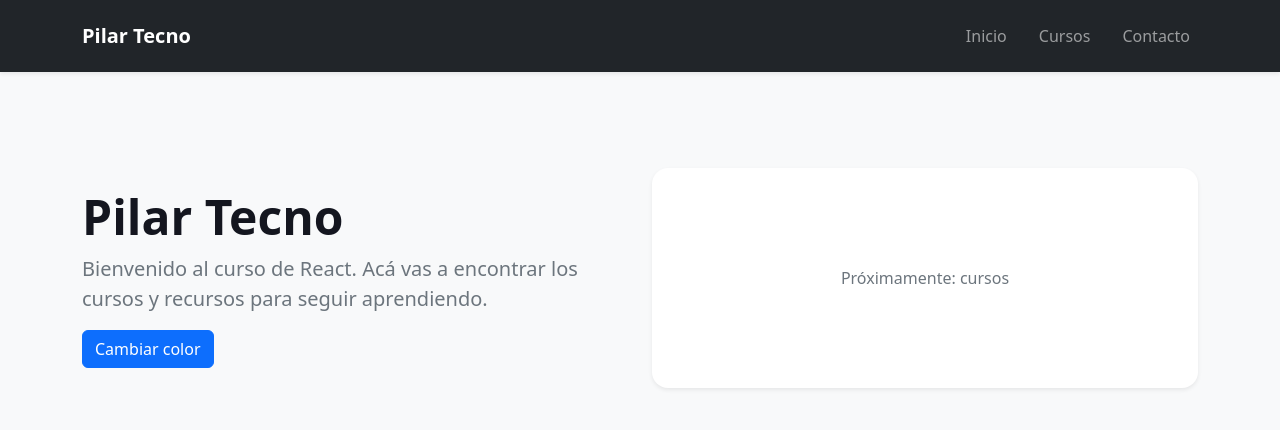
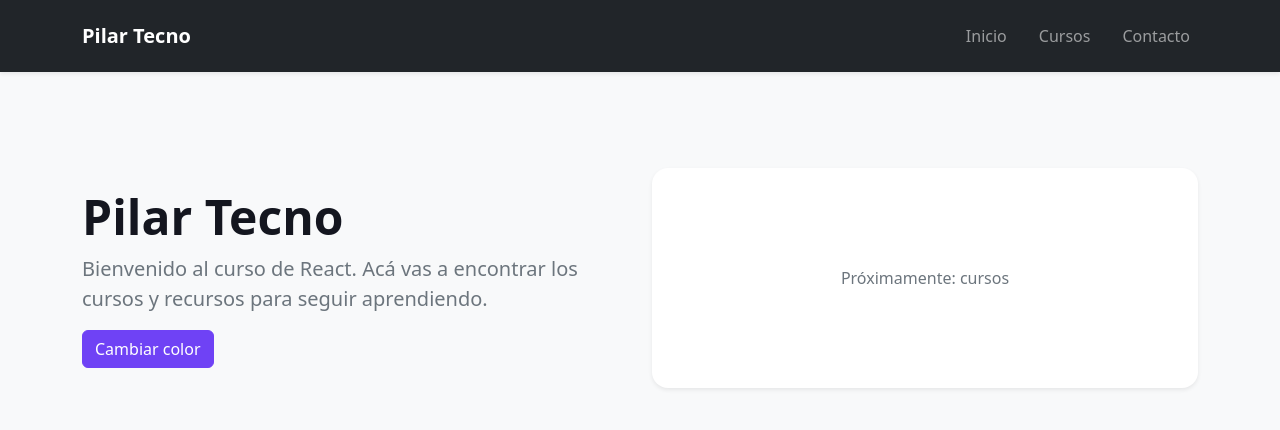
Before and after one commit to BrendaMollaret/landing-pilar-tecno, a React (Vite) app: page / in a window 1280 px wide. Shown: the top 430 px of the page. Built offline with nearby package versions, Linux system fonts and the light colour scheme.

Commit message:
fix: aplicar el color elegido al boton al aceptar el modal

```diff
--- a/src/components/BotonColor.tsx
+++ b/src/components/BotonColor.tsx
@@ -4,10 +4,19 @@ import { useState } from "react";
 const BotonColor = () => {
   const [mostrarModal, setMostrarModal] = useState(false);
   const [color, setColor] = useState("#6f42f5");
+  const [colorAplicado, setColorAplicado] = useState("#6f42f5");
+
+  const aceptarColor = () => {
+    setColorAplicado(color);
+    setMostrarModal(false);
+  };
 
   return (
     <>
-      <Button variant="primary" onClick={() => setMostrarModal(true)}>
+      <Button
+        style={{ backgroundColor: colorAplicado, borderColor: colorAplicado }}
+        onClick={() => setMostrarModal(true)}
+      >
         Cambiar color
       </Button>
 
@@ -28,7 +37,7 @@ const BotonColor = () => {
           <Button variant="secondary" onClick={() => setMostrarModal(false)}>
             Cancelar
           </Button>
-          <Button variant="primary" onClick={() => setMostrarModal(false)}>
+          <Button variant="primary" onClick={aceptarColor}>
             Aceptar
           </Button>
         </Modal.Footer>
```
